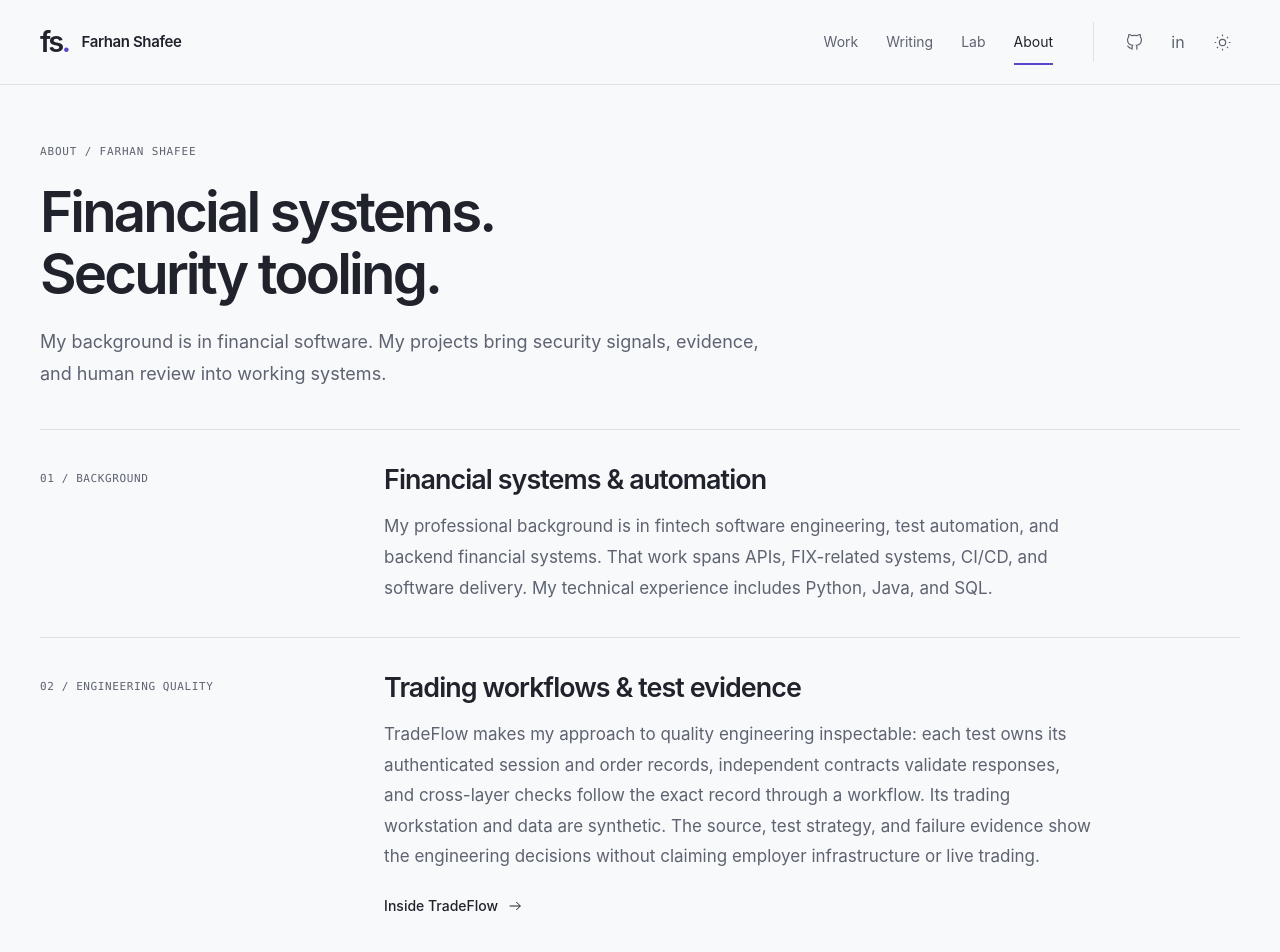
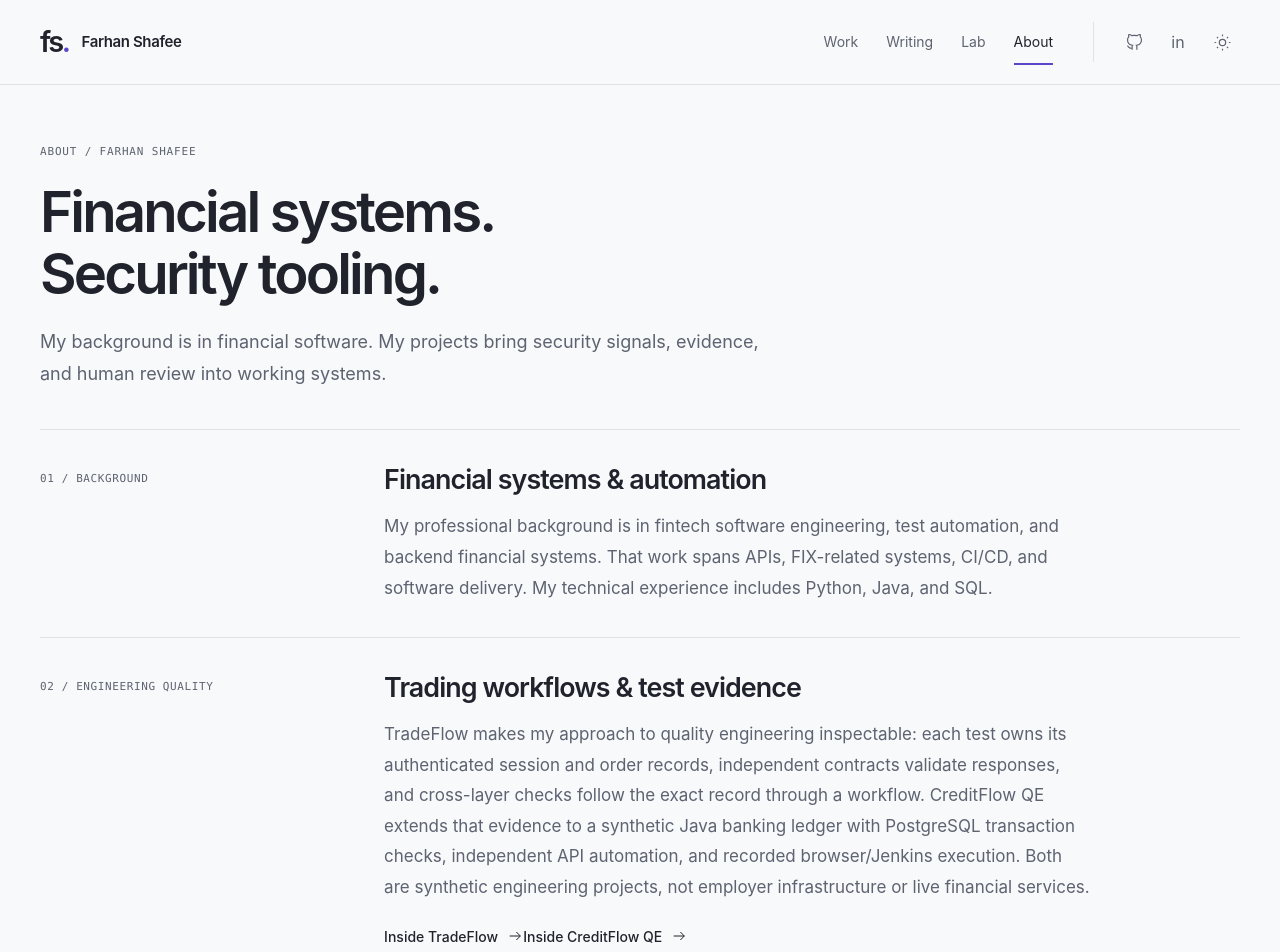
Before and after one commit to farhan-shafee/farhanshafee.com, a Next.js app: page /about in a window 1280 px wide. Shown: the top 952 px of the page. Built offline with nearby package versions, Linux system fonts and the light colour scheme.

Commit message:
feat: sync portfolio evidence and branded showcase links

```diff
--- a/src/app/about/page.tsx
+++ b/src/app/about/page.tsx
@@ -55,12 +55,14 @@ export default function AboutPage() {
               TradeFlow makes my approach to quality engineering inspectable:
               each test owns its authenticated session and order records,
               independent contracts validate responses, and cross-layer checks
-              follow the exact record through a workflow. Its trading
-              workstation and data are synthetic. The source, test strategy, and
-              failure evidence show the engineering decisions without claiming
-              employer infrastructure or live trading.
+              follow the exact record through a workflow. CreditFlow QE extends
+              that evidence to a synthetic Java banking ledger with PostgreSQL
+              transaction checks, independent API automation, and recorded
+              browser/Jenkins execution. Both are synthetic engineering
+              projects, not employer infrastructure or live financial services.
             </p>
             <TextLink href="/work/tradeflow">Inside TradeFlow</TextLink>
+            <TextLink href="/work/creditflow-qe">Inside CreditFlow QE</TextLink>
           </div>
         </section>
         <section
--- a/src/app/llms.txt/route.ts
+++ b/src/app/llms.txt/route.ts
@@ -53,12 +53,13 @@ ${tradeflow?.inspection ? `\n${tradeflow.inspection.links.map((link) => `- [${li
 
 [CreditFlow QE](https://farhan-shafee.com/work/creditflow-qe): A transactional credit-card simulator with independent Java, Cucumber and REST Assured automation, plus executed CI and browser-test evidence.
 
-An AI-assisted synthetic banking application with exact monetary values, transactional PostgreSQL state, original payment receipt replay and independent Java API/browser automation. Public accounts are isolated and expire after 30 minutes; quotas are conservative and idle services can take time to wake. No real cards, funds, settlement or regulatory-compliance claim. Jenkinsfile syntax is checked; Jenkins server execution and sustained-load behavior remain unverified.
+An AI-assisted synthetic banking application with exact monetary values, transactional PostgreSQL state, original payment receipt replay and independent Java API/browser automation. Public accounts are isolated and expire after 30 minutes; quotas are conservative and idle services can take time to wake. No real cards, funds, settlement or regulatory-compliance claim. A dated isolated local Jenkins execution is documented separately from current GitHub CI; sustained-load behavior and availability/SLA remain unverified.
 
 - [Live demo](https://creditflow.farhan-shafee.com)
-- [View source](https://github.com/farhan-shafee/creditflow-qe/tree/feat/provider-pilot)
-- [Verified CI](https://github.com/farhan-shafee/creditflow-qe/actions/runs/38682147631)
-- [Release verification](https://github.com/farhan-shafee/creditflow-qe/blob/feat/provider-pilot/docs/evidence/custom-domain.md)
+- [View source](https://github.com/farhan-shafee/creditflow-qe)
+- [Verified CI](https://github.com/farhan-shafee/creditflow-qe/actions/runs/38820309474)
+- [Validation history](https://github.com/farhan-shafee/creditflow-qe/blob/main/docs/evidence/STATUS.md)
+- [Local Jenkins execution](https://github.com/farhan-shafee/creditflow-qe/blob/main/docs/evidence/jenkins-execution.md)
 
 ## Supporting security engineering
 
--- a/src/data/creditflow-project.ts
+++ b/src/data/creditflow-project.ts
@@ -35,16 +35,20 @@ export const creditflowProject: Project = {
       },
       {
         label: "View source",
-        href: "https://github.com/farhan-shafee/creditflow-qe/tree/feat/provider-pilot",
+        href: "https://github.com/farhan-shafee/creditflow-qe",
         featured: true,
       },
       {
         label: "Verified CI",
-        href: "https://github.com/farhan-shafee/creditflow-qe/actions/runs/38682147631",
+        href: "https://github.com/farhan-shafee/creditflow-qe/actions/runs/38820309474",
       },
       {
-        label: "Release verification",
-        href: "https://github.com/farhan-shafee/creditflow-qe/blob/feat/provider-pilot/docs/evidence/custom-domain.md",
+        label: "Validation history",
+        href: "https://github.com/farhan-shafee/creditflow-qe/blob/main/docs/evidence/STATUS.md",
+      },
+      {
+        label: "Local Jenkins execution",
+        href: "https://github.com/farhan-shafee/creditflow-qe/blob/main/docs/evidence/jenkins-execution.md",
       },
     ],
     facts: [
@@ -66,19 +70,20 @@ export const creditflowProject: Project = {
     ],
   },
   technicalHighlights: [
-    "Independent Java/Cucumber automation validates a real transactional credit-card API.",
+    "Independent Java/Cucumber automation validates a synthetic transactional credit-card API.",
     "Real PostgreSQL rollback, ownership, idempotency and concurrency checks.",
     "Custom-host HTTPS, isolated synthetic sessions and genuine test evidence.",
   ],
   caseStudy: {
     overview: {
       paragraphs: [
-        "An AI-assisted synthetic banking application and independent automation framework built for reproducible engineering and interview practice.",
+        "A synthetic banking application and independent automation framework built with AI-assisted development and human-reviewed validation for reproducible engineering and interview practice.",
       ],
     },
     validation: {
       paragraphs: [
-        "Source CI verifies 31 unit tests, 18 real PostgreSQL integration tests and 31 Cucumber scenarios in each private/public mode. The custom-host release passed 10 banking checks and the complete 11-test Java UI/BFF module.",
+        "Recorded October 15 source verification passed 31 application unit tests, 18 PostgreSQL integration tests, and 31 Cucumber scenarios in each private/public mode. The hosted release separately passed ten banking checks and eleven Java UI/BFF tests. These are distinct dated executions, not one aggregate current test total.",
+        "GitHub Actions run 38820309474 passed core and browser jobs at main revision 631948a. A separate isolated local Jenkins build published 123 passing cases, with 32 separate evidence-framework tests, from an earlier pinned source revision. Neither the Jenkins record nor historical hosted checks establish current production banking operation or availability guarantees.",
       ],
     },
     lessonsConstraints: {
--- a/src/data/creditops-project.ts
+++ b/src/data/creditops-project.ts
@@ -16,20 +16,20 @@ export const creditopsProject: Project = {
     links: [
       {
         label: "Public showcase",
-        href: "https://creditops-ai-showcase.vercel.app",
+        href: "https://creditops.farhan-shafee.com",
         featured: true,
       },
       {
         label: "Recorded investigations",
-        href: "https://creditops-ai-showcase.vercel.app/investigator",
+        href: "https://creditops.farhan-shafee.com/investigator",
       },
       {
         label: "Public architecture",
-        href: "https://creditops-ai-showcase.vercel.app/architecture",
+        href: "https://creditops.farhan-shafee.com/architecture",
       },
       {
         label: "Scope and limitations",
-        href: "https://creditops-ai-showcase.vercel.app/about",
+        href: "https://creditops.farhan-shafee.com/about",
       },
     ],
     facts: [
@@ -99,7 +99,7 @@ export const creditopsProject: Project = {
     "Recorded playback makes no fresh model or MCP diagnostic calls; accepted assessments remain advisory and require human review.",
   ],
   technologies: ["Python", "FastAPI", "MCP", "Next.js", "PostgreSQL"],
-  website: "https://creditops-ai-showcase.vercel.app",
+  website: "https://creditops.farhan-shafee.com",
   sourceVisibility: "private",
   featured: true,
   visibility: "public",
--- a/src/data/now.ts
+++ b/src/data/now.ts
@@ -6,11 +6,11 @@ type NowSection = {
 
 /** Update this date only when the content is reviewed; do not use build time. */
 export const now: { updated: string; sections: NowSection[] } = {
-  updated: "2026-10-14",
+  updated: "2026-10-20",
   sections: [
     {
       title: "Current systems",
-      text: "My public engineering portfolio centers on AegisGraph, CreditOps AI, and TradeFlow. AegisGraph's hosted replay remains read-only and deterministic. CreditOps presents recorded synthetic trading investigations with private source. TradeFlow is a local synthetic workstation whose session ownership, contracts, and browser tests can be inspected in public source.",
+      text: "My public engineering portfolio centers on AegisGraph, CreditOps AI, TradeFlow, and CreditFlow QE. AegisGraph presents deterministic security investigation, CreditOps a recorded synthetic trading-incident showcase with private source, and TradeFlow reproducible local trading-workflow tests. CreditFlow QE adds a public synthetic banking simulator with Java API/browser automation and separately recorded hosted and local validation.",
       links: [
         { label: "AegisGraph case study", href: "/work/aegisgraph" },
         {
@@ -18,6 +18,7 @@ export const now: { updated: string; sections: NowSection[] } = {
           href: "/work/creditops-ai",
         },
         { label: "TradeFlow case study", href: "/work/tradeflow" },
+        { label: "CreditFlow QE case study", href: "/work/creditflow-qe" },
       ],
     },
     {
@@ -36,7 +37,7 @@ export const now: { updated: string; sections: NowSection[] } = {
     },
     {
       title: "Open boundaries",
-      text: "Broader live-model evaluation and authenticated tenant controls remain outside AegisGraph's public demo. CreditOps recordings leave initiating causes unconfirmed. TradeFlow's tests establish finite synthetic behavior, without exchange execution or operational trading guarantees. The lab notebook keeps those open questions tied to public evidence.",
+      text: "Broader live-model evaluation and authenticated tenant controls remain outside AegisGraph's public demo. CreditOps recordings leave initiating causes unconfirmed. TradeFlow's tests establish finite synthetic behavior without exchange execution; CreditFlow QE similarly has no real card or funds movement or banking SLA. The lab notebook keeps those open questions tied to public evidence.",
       links: [{ label: "Questions in the lab", href: "/lab" }],
     },
   ],
--- a/src/data/project-evidence.ts
+++ b/src/data/project-evidence.ts
@@ -72,14 +72,14 @@ export const projectEvidenceBacklog: Record<string, ProjectEvidenceReview> = {
   "creditops-ai": {
     sources: [
       {
-        url: "https://github.com/farhan-shafee/farhan-shafee/blob/d49cceae12f60252a6a372cc0b03122fa70babc5/README.md",
+        url: "https://github.com/farhan-shafee/farhan-shafee/blob/51fb4c6ba552ee622b019eca0752413e99c38361/README.md",
         supports:
-          "October 14, 2026 current public profile deliberately presents CreditOps AI second and labels its source private. Approved public scope covers synthetic pricing/Kafka backlog, FIX instability, database-pool exhaustion, RFQ/order impact, linked diagnostic evidence, original-versus-validated assessments, and technical/stakeholder handoffs. Published technology is Python/FastAPI, read-only MCP tools, Next.js, and PostgreSQL. Recorded model-assisted showcase playback makes no fresh model or MCP diagnostic calls; recordings do not demonstrate model-directed follow-ups, initiating causes remain unconfirmed, and human review is required.",
+          "October 20, 2026 reviewed public profile continues to present CreditOps AI second and labels its source private. Approved public scope covers synthetic pricing/Kafka backlog, FIX instability, database-pool exhaustion, RFQ/order impact, linked diagnostic evidence, original-versus-validated assessments, and technical/stakeholder handoffs. Published technology is Python/FastAPI, read-only MCP tools, Next.js, and PostgreSQL. Recorded model-assisted showcase playback makes no fresh model or MCP diagnostic calls; recordings do not demonstrate model-directed follow-ups, initiating causes remain unconfirmed, and human review is required.",
       },
       {
-        url: "https://creditops-ai-showcase.vercel.app",
+        url: "https://creditops.farhan-shafee.com",
         supports:
-          "October 14, 2026 the public showcase homepage returned HTTP 200 and explicitly labeled its trading environment synthetic, its diagnostic tools read-only, and operational authority human-controlled. Reachable presentation is distinct from fresh authorized diagnostics or production operation. The public profile supplies the recorded-playback qualification; no private repository, implementation, credential, or internal architecture was inspected or linked for this site record.",
+          "October 20, 2026 the branded showcase home, investigator, architecture, and about routes returned HTTP 200 and explicitly labeled its trading environment synthetic, its diagnostic tools read-only, and operational authority human-controlled. Reachable presentation is distinct from fresh authorized diagnostics or production operation. The public profile supplies the recorded-playback qualification; no private repository, implementation, credential, or internal architecture was inspected or linked for this site record.",
       },
     ],
     statusReview: {
@@ -139,6 +139,16 @@ export const projectEvidenceBacklog: Record<string, ProjectEvidenceReview> = {
   "creditflow-qe": {
     sources: [
       {
+        url: "https://github.com/farhan-shafee/creditflow-qe/actions/runs/38820309474",
+        supports:
+          "October 15, 2026 GitHub Actions at main commit 631948a85f54e00f9fc8fae7fa844807e643847a completed successfully for both core and browser jobs. This is current-main evidence reviewed October 20, separate from earlier hosted-release and local Jenkins records.",
+      },
+      {
+        url: "https://github.com/farhan-shafee/creditflow-qe/blob/main/docs/evidence/STATUS.md",
+        supports:
+          "Public main retains dated evidence distinguishing the hosted banking release, isolated local Jenkins execution, portfolio dependency remediation, and subsequent maintenance verification. These point-in-time receipts do not establish sustained-load or production banking assurances.",
+      },
+      {
         url: "https://github.com/farhan-shafee/creditflow-qe/blob/a90df14c6d82f90b81cafeb8f5db00d3ef0b762b/docs/evidence/custom-domain.md",
         supports:
           "October 15, 2026 custom-domain release receipt binds frontend 39e1728 and API 20c91f5 to the Vercel, Railway and isolated Neon deployment. Trusted HTTPS, 5 cold-start checks, 10 banking checks and the complete 11-test Java UI/BFF module passed against the actual hosted path. The synthetic $50 payment screenshot has SHA-256 8ebe78c28fa161da2737c0c5a97eae410ee3d4a63eef29c3eae1b078a41aba4d. The single cold-start sample is not an SLA.",
@@ -149,7 +159,7 @@ export const projectEvidenceBacklog: Record<string, ProjectEvidenceReview> = {
           "Successful source-39e1728 CI for the deployed frontend: 31 unit, 18 PostgreSQL integration and 31 Cucumber scenarios / 154 steps in each private/public mode; independent TestNG, Selenium, Playwright, BFF, Bruno and frontend checks. The final documentation head a90df14 also passed run 38770426780 after one unchanged-source retry of a pre-test dependency-fetch failure; original failure evidence was preserved. This Actions run is not Jenkins execution proof. No production-banking claim.",
       },
       {
-        url: "https://github.com/farhan-shafee/creditflow-qe/blob/feat/provider-pilot/docs/evidence/jenkins-execution.md",
+        url: "https://github.com/farhan-shafee/creditflow-qe/blob/main/docs/evidence/jenkins-execution.md",
         supports:
           "October 15, 2026 Jenkins 2.580.1 local job creditflow-qe-verify build 1 executed pinned source 47984ef34e444268d9315d4aa596fb6b8be8590d on an isolated local controller. Published 123 cases: 31 unit, 18 PostgreSQL integration, 31 private and 31 public Cucumber scenarios, and 12 TestNG tests. The separate evidence framework passed 32 tests. All 13 archived JUnit-format reports had zero failures, errors or skips; all 147 report/log hashes matched across the core, public-demo and quality-framework scope manifests. Browser, web and Bruno execution remain separate GitHub Actions evidence. This receipt does not establish Jenkins execution for later source revisions, a permanent/public Jenkins service, sustained-load behavior, availability/SLA or production banking.",
       },
```
Also changed, not shown: tests/portfolio-policy.ts (+1 -1 lines), 2 other files (tests, documents, lock files or other folders).
